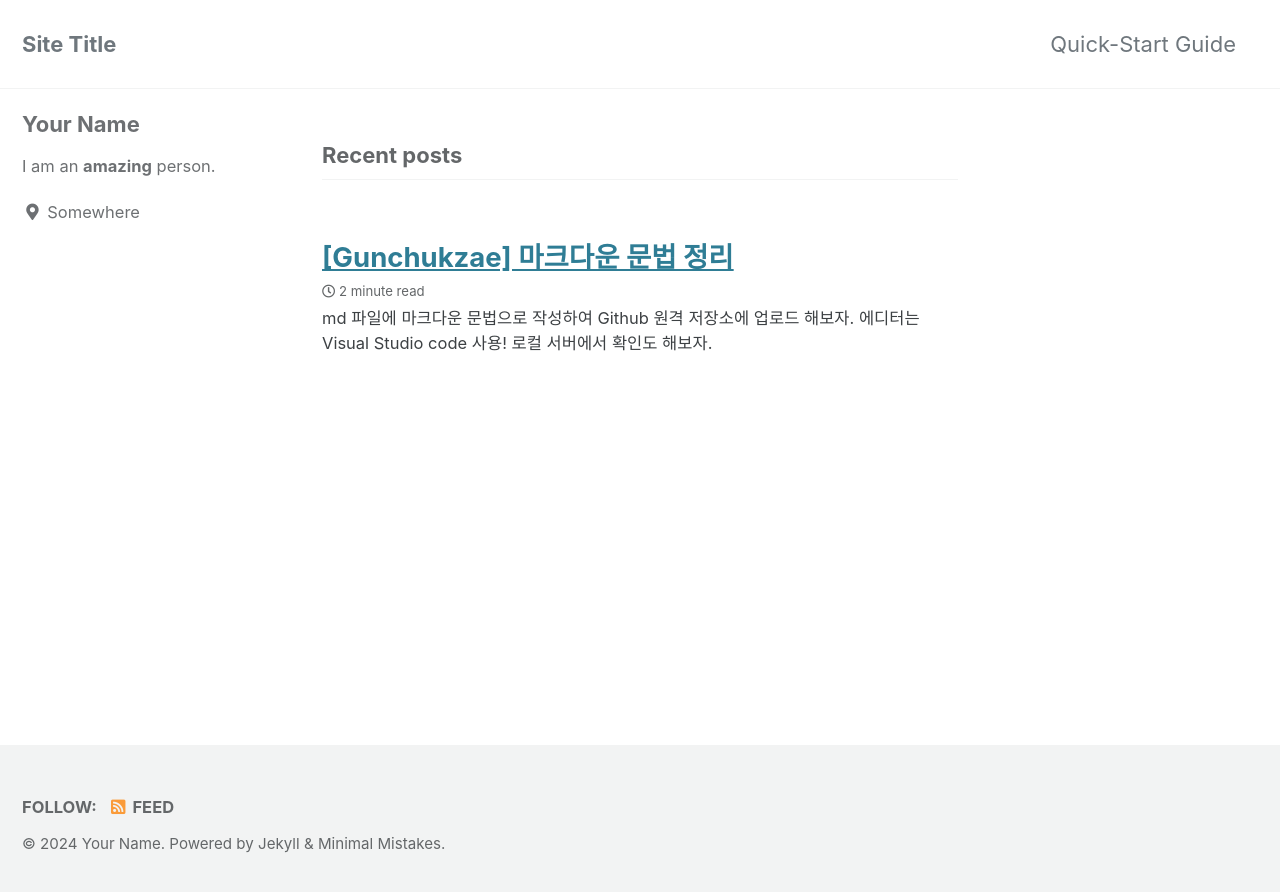
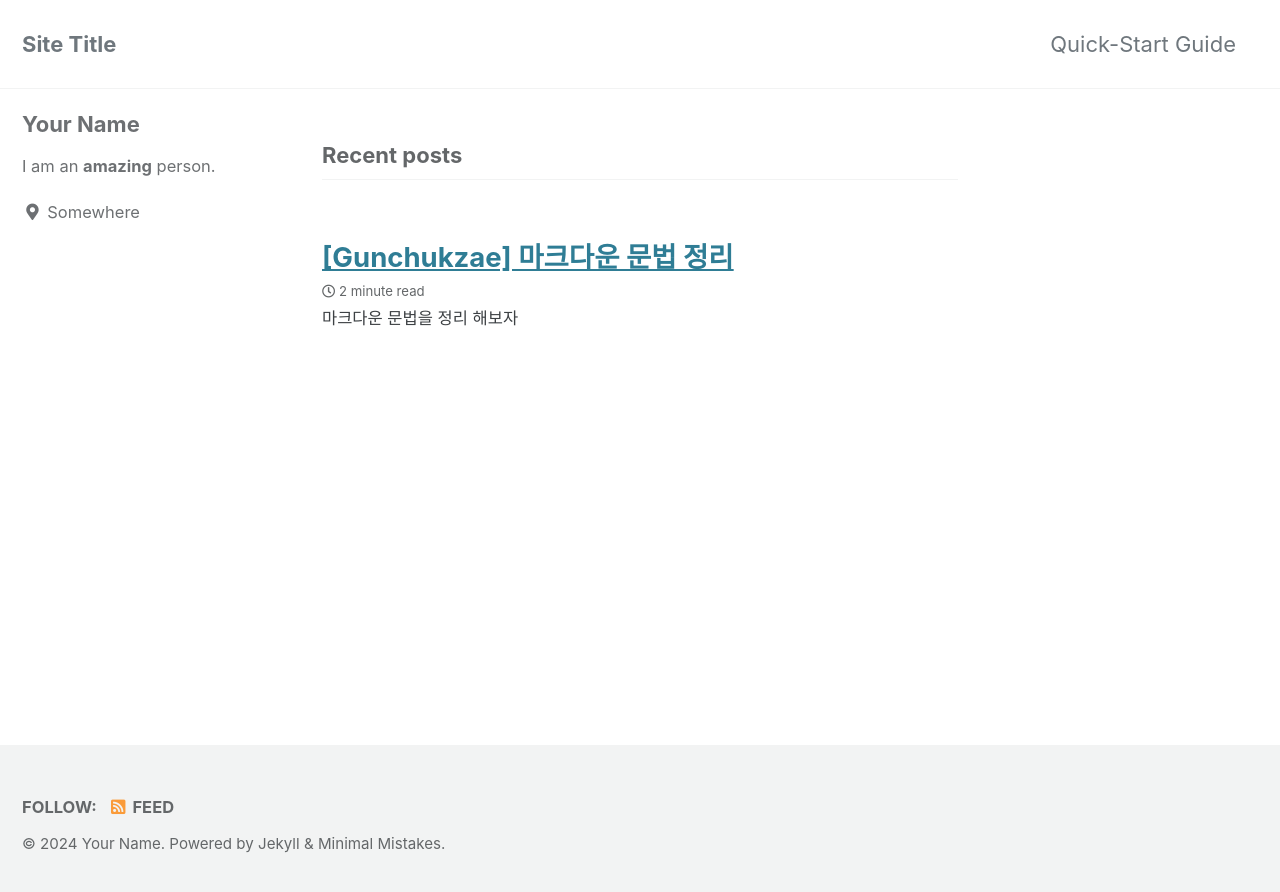
Before and after one commit to Gunchukzae/gunchukzae.github.io, a Jekyll site: the page built from index.html, in a window 1280 px wide. Shown: the top 892 px of the page. Built offline with Jekyll 4.4.1, drawn with Linux system fonts in a browser that asks for light colours; cached includes are drawn as plain includes; the list of posts is cut into pages by our own code.

Commit message:
Markdown

```diff
--- a/_posts/2024-01-16-Markdown.md
+++ b/_posts/2024-01-16-Markdown.md
@@ -1,6 +1,6 @@
 ---
 title:  "[Gunchukzae] 마크다운 문법 정리"
-excerpt: "md 파일에 마크다운 문법으로 작성하여 Github 원격 저장소에 업로드 해보자. 에디터는 Visual Studio code 사용! 로컬 서버에서 확인도 해보자. "
+excerpt: "마크다운 문법을 정리 해보자"
 
 categories:
   - Blog
```
